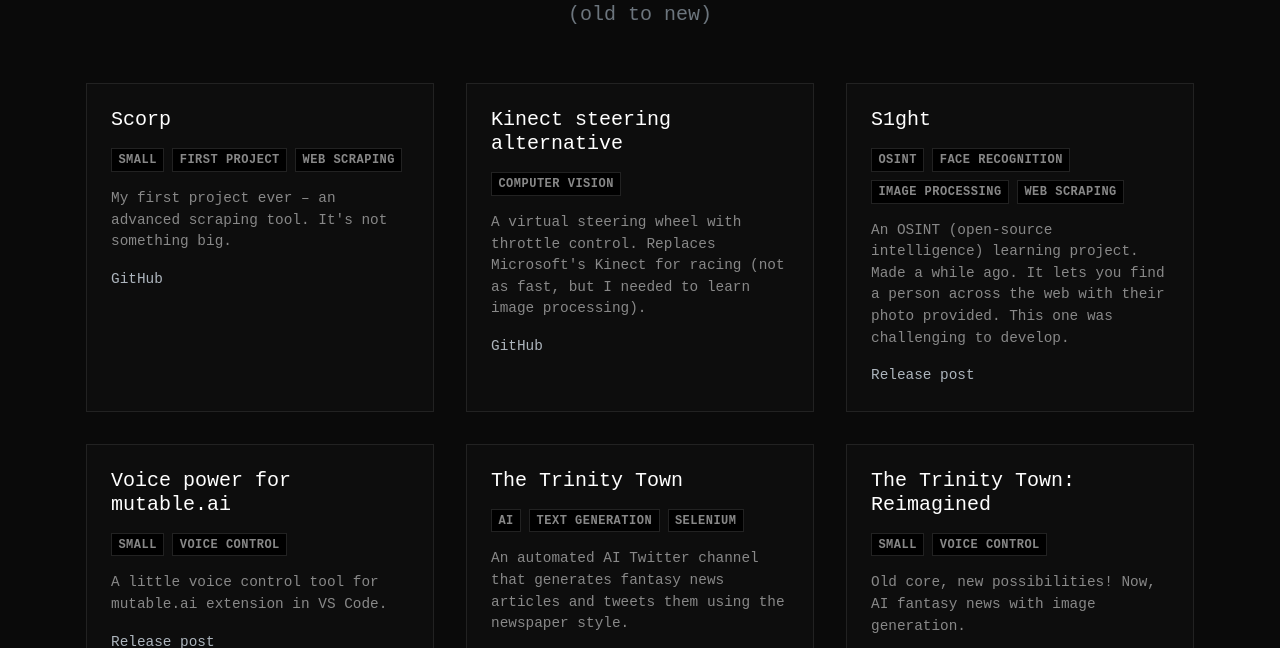
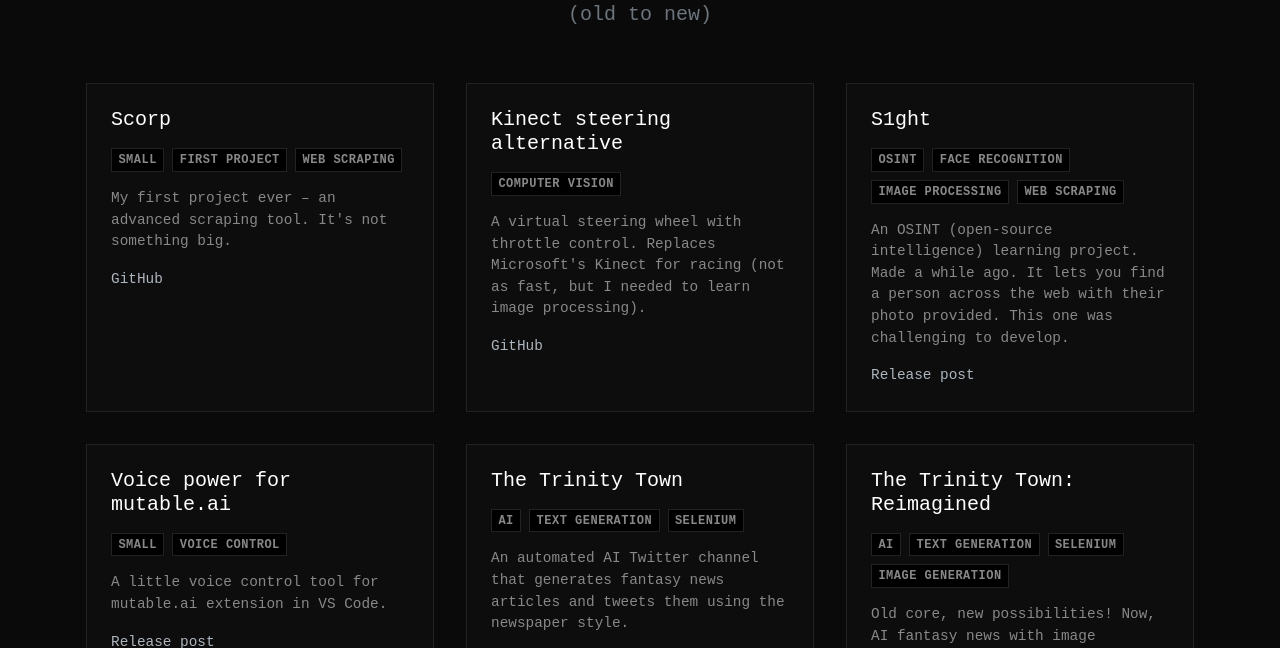
Before and after one commit to sasha-yelisieiev/sasha-yelisieiev.github.io, a plain HTML site: page projects.html in a window 1280 px wide. Shown: the part 147-795 px from the top of the page. Drawn offline with nearby package versions, Linux system fonts and the light colour scheme.

Commit message:
chore: edit project tags

```diff
--- a/projects.html
+++ b/projects.html
@@ -290,8 +290,10 @@
             <div class="project-card">
                 <h3 class="project-title">The Trinity Town: Reimagined</h3>
                 <div class="project-badges">
-                    <span class="badge">small</span>
-                    <span class="badge">voice control</span>
+                    <span class="badge">AI</span>
+                    <span class="badge">text generation</span>
+                    <span class="badge">selenium</span>
+                    <span class="badge">image generation</span>
                 </div>
                 <p class="project-description">
                     Old core, new possibilities! Now, AI fantasy news with image generation.
```
